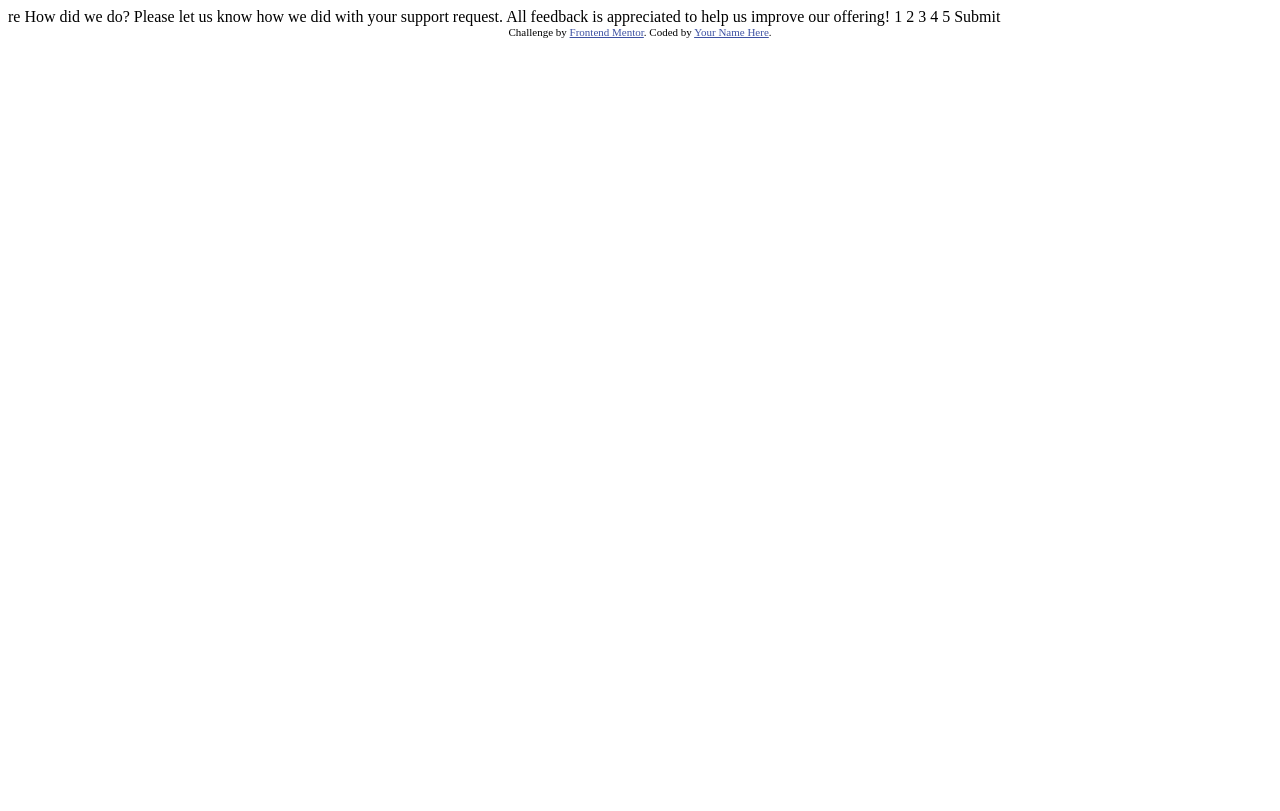
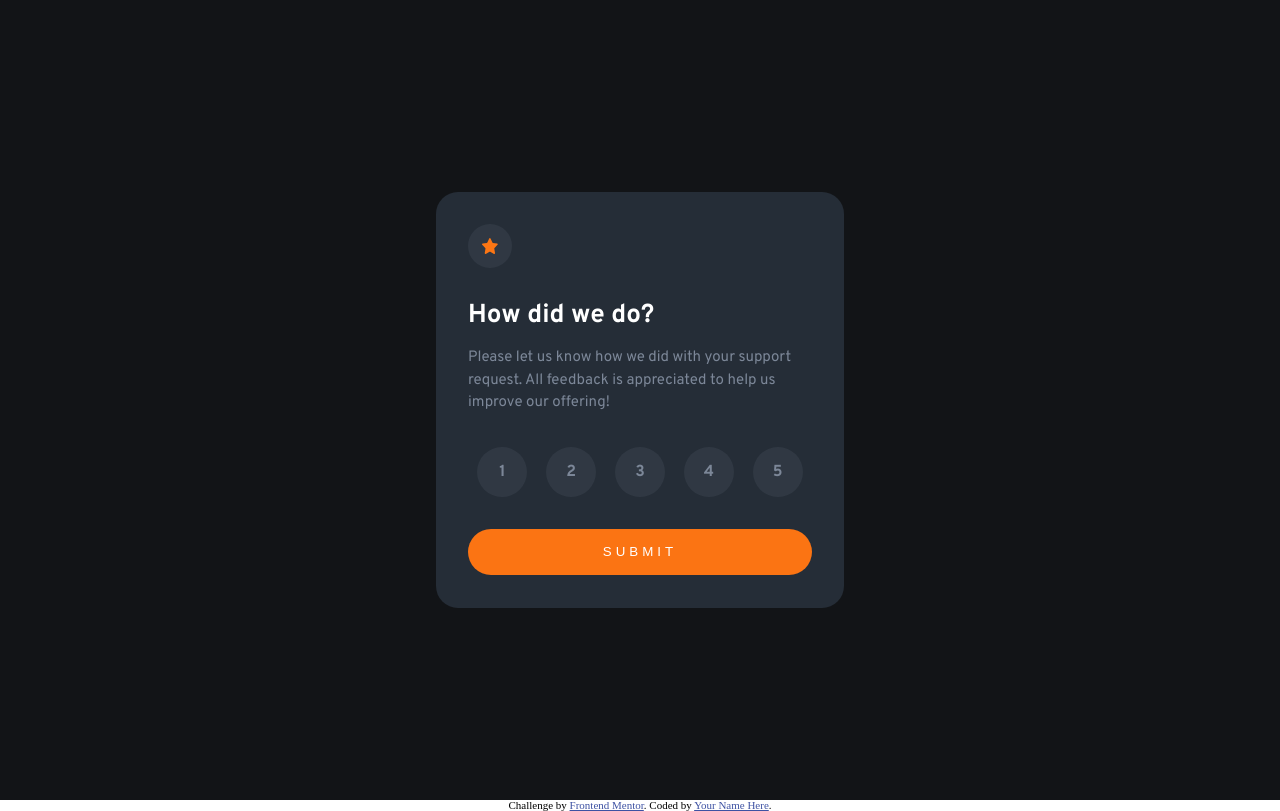
Before and after one commit to erandakarachchi/interactive-rating-component-fe, a plain HTML site: page index.html in a window 1280 px wide. Drawn offline with Linux system fonts and the light colour scheme.

Commit message:
completed styles for first scree

```diff
--- a/index.css
+++ b/index.css
@@ -1,10 +1,127 @@
-@import url("https://fonts.googleapis.com/css2?family=Overpass:wght@400;700&display=swap");
+@import url("https://fonts.googleapis.com/css2?family=Overpass:wght@400;700;300&display=swap");
 
 :root {
   --primary-orange: hsl(25, 97%, 53%);
-  --white: hsl(217, 12%, 63%);
+  --white: hsl(0, 0%, 100%);
+  --light-gray: hsl(217, 12%, 63%);
+  --light-gray-a: hsl(217, 12%, 63%, 0.1);
   --gray: hsl(216, 12%, 54%);
   --blue: hsl(213, 19%, 18%);
   --dark-blue: hsl(216, 12%, 8%);
   --overpass-family: "Overpass", sans-serif;
 }
+
+/* This will hide the content visually but available for screen readers */
+.sr-only:not(:focus):not(:active) {
+  clip: rect(0 0 0 0);
+  clip-path: inset(50%);
+  height: 1px;
+  overflow: hidden;
+  position: absolute;
+  white-space: nowrap;
+  width: 1px;
+}
+
+.title {
+  color: var(--white);
+  font-size: 1.625rem;
+  font-family: var(--overpass-family);
+  font-weight: 700;
+  margin-top: 2.1875rem;
+}
+
+.paragraph {
+  color: var(--gray);
+  font-size: 0.9375rem;
+  font-family: var(--overpass-family);
+  font-weight: 400;
+  text-align: left;
+  margin-top: 1.125rem;
+  line-height: 1.5;
+}
+
+.container {
+  background-color: var(--dark-blue);
+  height: 100vh;
+  display: flex;
+  align-items: center;
+  justify-content: center;
+}
+
+.card {
+  width: 25.5rem;
+  height: 26rem;
+  background-color: var(--blue);
+  border-radius: 1.375rem;
+  padding: 2rem;
+  box-sizing: border-box;
+}
+
+.card-image-container {
+  display: flex;
+  width: 2.75rem;
+  height: 2.75rem;
+  border-radius: 2.75rem;
+  background-color: var(--light-gray-a);
+  margin-top: 0rem;
+  align-items: center;
+  justify-content: center;
+}
+
+.card-image {
+  width: 1rem;
+  aspect-ratio: 1;
+}
+
+.numbers-container {
+  display: flex;
+  flex-direction: row;
+  justify-content: space-around;
+  margin-top: 2rem;
+}
+
+.rounded-number {
+  display: flex;
+  width: 3.125rem;
+  height: 3.125rem;
+  border-radius: 3.125rem;
+  background-color: var(--light-gray-a);
+  align-content: center;
+  justify-content: center;
+  flex-wrap: wrap;
+  color: var(--gray);
+  font-weight: 700;
+  font-family: var(--overpass-family);
+}
+
+.rounded-number:hover{
+  background-color: var(--primary-orange);
+  color: var(--white)
+}
+
+.primary-button {
+  margin-top: 2rem;
+  height: 2.875rem;
+  border-radius: 2.5rem;
+  width: 100%;
+  color: var(--white);
+  background-color: var(--primary-orange);
+  text-transform: uppercase;
+  border: none;
+  letter-spacing: 0.25rem;
+  cursor: pointer;
+}
+
+.primary-button:hover{
+  background-color: var(--white);
+  color:var(--primary-orange)
+}
+
+.attribution {
+  font-size: 11px;
+  text-align: center;
+}
+
+.attribution a {
+  color: hsl(228, 45%, 44%);
+}
--- a/index.html
+++ b/index.html
@@ -1,34 +1,55 @@
 <!DOCTYPE html>
 <html lang="en">
+
 <head>
   <meta charset="UTF-8">
-  <meta name="viewport" content="width=device-width, initial-scale=1.0"> <!-- displays site properly based on user's device -->
-  <link> re
+  <meta name="viewport" content="width=device-width, initial-scale=1.0">
+  <!-- displays site properly based on user's device -->
+  <link rel="stylesheet" href="./reset.css">
+  <link rel="stylesheet" href="./index.css">
   <link rel="icon" type="image/png" sizes="32x32" href="./images/favicon-32x32.png">
 
   <title>Frontend Mentor | Interactive rating component</title>
 
-  <!-- Feel free to remove these styles or customise in your own stylesheet 👍 -->
-  <style>
-    .attribution { font-size: 11px; text-align: center; }
-    .attribution a { color: hsl(228, 45%, 44%); }
-  </style>
 </head>
+
 <body>
+  <main>
+    <h1 class="sr-only">Interactive Rating Component</h1>
+    <div class="container">
+      <div class="card">
+        <span class="card-image-container">
+          <img class="card-image" src="./images/icon-star.svg">
+        </span>
+        <h2 class="title"> How did we do?</h2>
 
-  How did we do?
+        <p class="paragraph"> Please let us know how we did with your support request. All feedback is
+          appreciated
+          to help us improve our offering!</p>
 
-  Please let us know how we did with your support request. All feedback is appreciated
-  to help us improve our offering!
+        <div class="numbers-container">
+          <div class="rounded-number">1</div>
+          <div class="rounded-number">2</div>
+          <div class="rounded-number">3</div>
+          <div class="rounded-number">4</div>
+          <div class="rounded-number">5</div>
+        </div>
 
-  1 2 3 4 5
+        <button class="primary-button">Submit</button>
+      </div>
 
-  Submit
+    </div>
 
 
-  <div class="attribution">
-    Challenge by <a href="https://www.frontendmentor.io?ref=challenge" target="_blank">Frontend Mentor</a>.
-    Coded by <a href="#">Your Name Here</a>.
-  </div>
+  </main>
+  <footer>
+    <div class="attribution">
+      Challenge by <a href="https://www.frontendmentor.io?ref=challenge" target="_blank">Frontend Mentor</a>.
+      Coded by <a href="#">Your Name Here</a>.
+    </div>
+  </footer>
+
+
 </body>
+
 </html>
--- /dev/null
+++ b/reset.css
@@ -0,0 +1,129 @@
+/* http://meyerweb.com/eric/tools/css/reset/
+   v2.0 | 20110126
+   License: none (public domain)
+*/
+
+html,
+body,
+div,
+span,
+applet,
+object,
+iframe,
+h1,
+h2,
+h3,
+h4,
+h5,
+h6,
+p,
+blockquote,
+pre,
+a,
+abbr,
+acronym,
+address,
+big,
+cite,
+code,
+del,
+dfn,
+em,
+img,
+ins,
+kbd,
+q,
+s,
+samp,
+small,
+strike,
+strong,
+sub,
+sup,
+tt,
+var,
+b,
+u,
+i,
+center,
+dl,
+dt,
+dd,
+ol,
+ul,
+li,
+fieldset,
+form,
+label,
+legend,
+table,
+caption,
+tbody,
+tfoot,
+thead,
+tr,
+th,
+td,
+article,
+aside,
+canvas,
+details,
+embed,
+figure,
+figcaption,
+footer,
+header,
+hgroup,
+menu,
+nav,
+output,
+ruby,
+section,
+summary,
+time,
+mark,
+audio,
+video {
+  margin: 0;
+  padding: 0;
+  border: 0;
+  font-size: 100%;
+  font: inherit;
+  vertical-align: baseline;
+}
+/* HTML5 display-role reset for older browsers */
+article,
+aside,
+details,
+figcaption,
+figure,
+footer,
+header,
+hgroup,
+menu,
+nav,
+section {
+  display: block;
+}
+body {
+  line-height: 1;
+}
+ol,
+ul {
+  list-style: none;
+}
+blockquote,
+q {
+  quotes: none;
+}
+blockquote:before,
+blockquote:after,
+q:before,
+q:after {
+  content: "";
+  content: none;
+}
+table {
+  border-collapse: collapse;
+  border-spacing: 0;
+}
```
